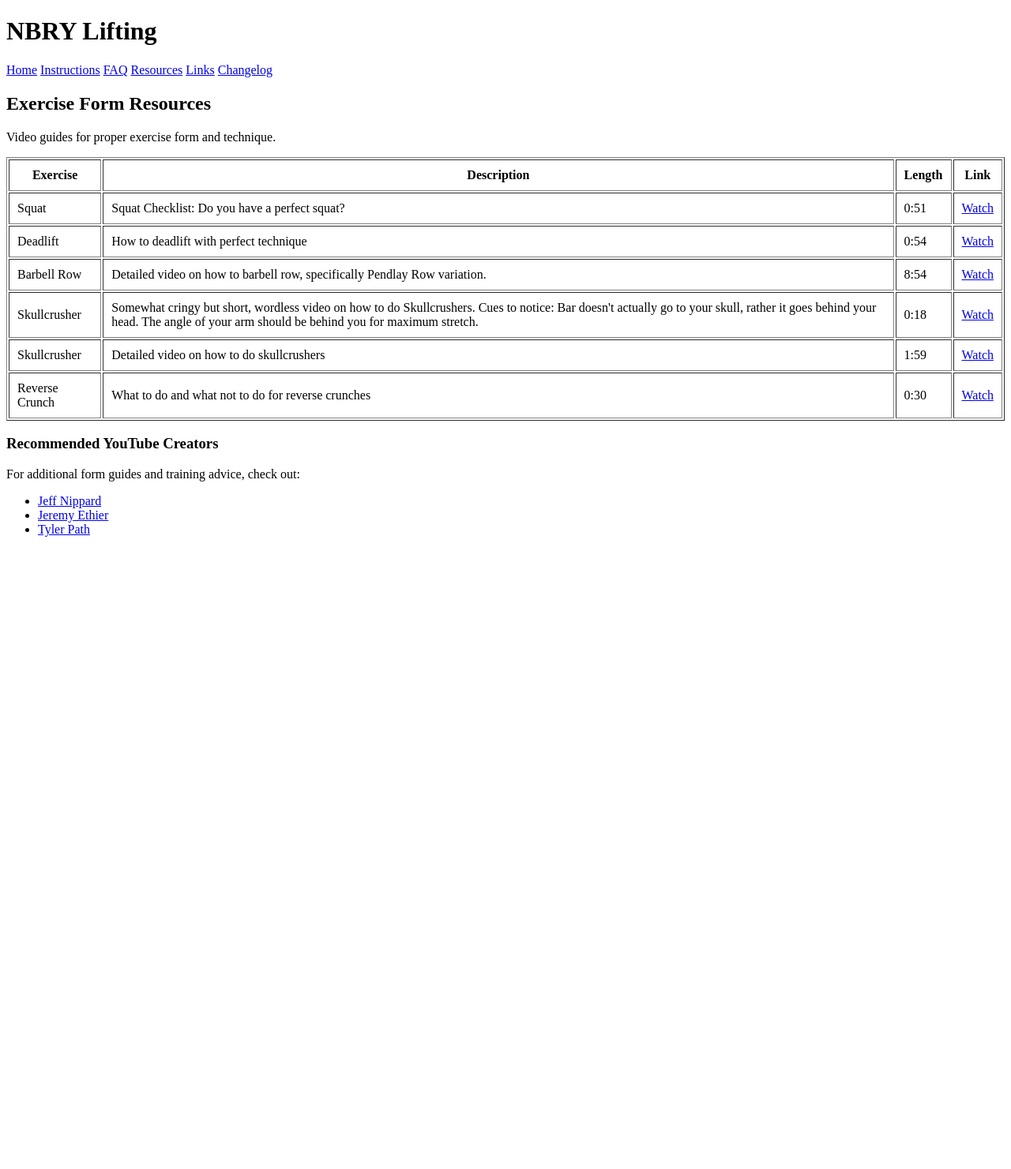
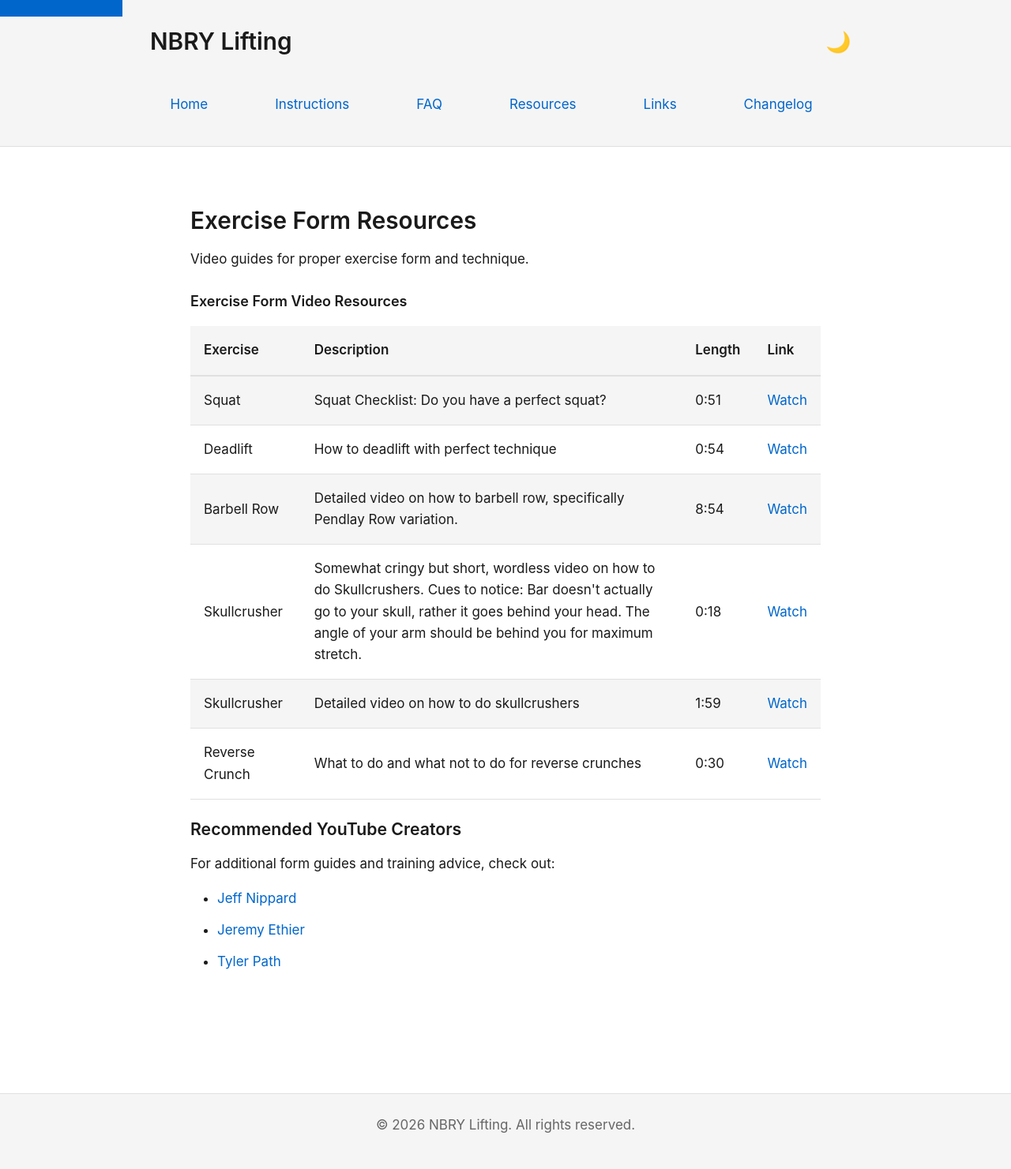
Before and after one commit to nbry/nbry-website, a FastAPI app: page /resources in a window 1280 px wide. Shown: the whole page at 79% size. Before the commit the page ends 680 px from the top, so only its background shows below. Run offline with FastAPI, Linux system fonts and the light colour scheme.

Commit message:
chore: draft style, improve html semantics

```diff
--- a/src/nbry_lifting_website/app.py
+++ b/src/nbry_lifting_website/app.py
@@ -1,11 +1,18 @@
 from pathlib import Path
 
 from fastapi import FastAPI, Request
+from fastapi.staticfiles import StaticFiles
 from fastapi.templating import Jinja2Templates
 
 app = FastAPI()
 
 templates = Jinja2Templates(directory=str(Path(__file__).parent / "templates"))
+
+app.mount(
+    "/static",
+    StaticFiles(directory=str(Path(__file__).parent / "static")),
+    name="static",
+)
 
 
 @app.get("/")
--- /dev/null
+++ b/src/nbry_lifting_website/static/css/main.css
@@ -0,0 +1,391 @@
+/* ========================================
+   CSS Custom Properties (Theme Variables)
+   ======================================== */
+
+:root {
+  /* Light mode colors */
+  --color-bg: #ffffff;
+  --color-bg-secondary: #f5f5f5;
+  --color-text: #1a1a1a;
+  --color-text-secondary: #666666;
+  --color-border: #e0e0e0;
+  --color-accent: #0066cc;
+  --color-accent-hover: #0052a3;
+  --color-focus: #0066cc;
+
+  /* Typography */
+  --font-family-base: -apple-system, BlinkMacSystemFont, "Segoe UI", Roboto,
+    "Helvetica Neue", Arial, sans-serif;
+  --font-family-mono: "Courier New", monospace;
+  --font-size-base: 16px;
+  --font-size-sm: 14px;
+  --font-size-lg: 18px;
+  --font-size-xl: 20px;
+  --line-height-base: 1.6;
+  --line-height-heading: 1.2;
+
+  /* Spacing (8px base unit) */
+  --space-xs: 0.5rem;
+  --space-sm: 0.75rem;
+  --space-md: 1rem;
+  --space-lg: 1.5rem;
+  --space-xl: 2rem;
+  --space-2xl: 3rem;
+
+  /* Transitions */
+  --transition-base: 200ms ease-in-out;
+}
+
+/* Dark mode colors */
+html[data-theme="dark"] {
+  --color-bg: #1a1a1a;
+  --color-bg-secondary: #2d2d2d;
+  --color-text: #f5f5f5;
+  --color-text-secondary: #b0b0b0;
+  --color-border: #404040;
+  --color-accent: #66b3ff;
+  --color-accent-hover: #99ccff;
+  --color-focus: #66b3ff;
+}
+
+/* ========================================
+   Reset & Normalize
+   ======================================== */
+
+* {
+  margin: 0;
+  padding: 0;
+  box-sizing: border-box;
+}
+
+html {
+  font-size: var(--font-size-base);
+  scroll-behavior: smooth;
+}
+
+body {
+  font-family: var(--font-family-base);
+  font-size: var(--font-size-base);
+  line-height: var(--line-height-base);
+  color: var(--color-text);
+  background-color: var(--color-bg);
+  transition: background-color var(--transition-base),
+    color var(--transition-base);
+}
+
+/* ========================================
+   Skip Link (Accessibility)
+   ======================================== */
+
+.skip-link {
+  position: absolute;
+  top: -40px;
+  left: 0;
+  background: var(--color-accent);
+  color: white;
+  padding: var(--space-md);
+  text-decoration: none;
+  z-index: 100;
+}
+
+.skip-link:focus {
+  top: 0;
+}
+
+/* ========================================
+   Typography
+   ======================================== */
+
+h1,
+h2,
+h3,
+h4,
+h5,
+h6 {
+  line-height: var(--line-height-heading);
+  margin-top: var(--space-lg);
+  margin-bottom: var(--space-md);
+  font-weight: 600;
+}
+
+h1 {
+  font-size: 2rem;
+}
+
+h2 {
+  font-size: 1.5rem;
+}
+
+h3 {
+  font-size: 1.25rem;
+}
+
+h4 {
+  font-size: 1.1rem;
+}
+
+p {
+  margin-bottom: var(--space-md);
+}
+
+a {
+  color: var(--color-accent);
+  text-decoration: none;
+  transition: color var(--transition-base);
+}
+
+a:hover {
+  color: var(--color-accent-hover);
+  text-decoration: underline;
+}
+
+a:focus {
+  outline: 2px solid var(--color-focus);
+  outline-offset: 2px;
+  border-radius: 2px;
+}
+
+/* ========================================
+   Layout (Header, Main, Footer)
+   ======================================== */
+
+body {
+  display: flex;
+  flex-direction: column;
+  min-height: 100vh;
+}
+
+main {
+  flex: 1;
+  width: 100%;
+  max-width: 900px;
+  margin: 0 auto;
+  padding: var(--space-xl) var(--space-md);
+}
+
+/* ========================================
+   Header & Navigation
+   ======================================== */
+
+header {
+  background-color: var(--color-bg-secondary);
+  border-bottom: 1px solid var(--color-border);
+  padding: var(--space-lg) var(--space-md);
+  position: sticky;
+  top: 0;
+  z-index: 50;
+}
+
+.header-container {
+  max-width: 900px;
+  margin: 0 auto;
+  display: flex;
+  justify-content: space-between;
+  align-items: center;
+  margin-bottom: var(--space-md);
+}
+
+header h1 {
+  margin: 0;
+  font-size: 1.75rem;
+}
+
+nav {
+  max-width: 900px;
+  margin: 0 auto;
+  display: flex;
+  flex-wrap: wrap;
+  gap: var(--space-md);
+}
+
+nav a {
+  padding: var(--space-sm) var(--space-md);
+  border-radius: 4px;
+  transition: background-color var(--transition-base),
+    color var(--transition-base);
+}
+
+nav a:hover {
+  background-color: var(--color-bg);
+  text-decoration: none;
+}
+
+nav a:focus {
+  outline: 2px solid var(--color-focus);
+  outline-offset: 2px;
+}
+
+/* ========================================
+   Theme Toggle Button
+   ======================================== */
+
+.theme-toggle {
+  background: none;
+  border: none;
+  font-size: 1.5rem;
+  cursor: pointer;
+  padding: var(--space-sm);
+  border-radius: 4px;
+  transition: background-color var(--transition-base);
+}
+
+.theme-toggle:hover {
+  background-color: var(--color-border);
+}
+
+.theme-toggle:focus {
+  outline: 2px solid var(--color-focus);
+  outline-offset: 2px;
+}
+
+/* ========================================
+   Lists
+   ======================================== */
+
+ul,
+ol {
+  margin: var(--space-md) 0;
+  padding-left: 2em;
+}
+
+li {
+  margin-bottom: var(--space-sm);
+}
+
+/* ========================================
+   Tables
+   ======================================== */
+
+table {
+  width: 100%;
+  border-collapse: collapse;
+  margin: var(--space-lg) 0;
+  background-color: var(--color-bg-secondary);
+}
+
+caption {
+  text-align: left;
+  margin-bottom: var(--space-md);
+  font-weight: 600;
+  font-size: var(--font-size-lg);
+}
+
+th,
+td {
+  padding: var(--space-md);
+  text-align: left;
+  border-bottom: 1px solid var(--color-border);
+}
+
+th {
+  background-color: var(--color-bg-secondary);
+  font-weight: 600;
+  border-bottom: 2px solid var(--color-border);
+}
+
+tbody tr:nth-child(even) {
+  background-color: var(--color-bg);
+}
+
+/* ========================================
+   Sections & Articles
+   ======================================== */
+
+section {
+  margin-bottom: var(--space-2xl);
+}
+
+article {
+  margin-bottom: var(--space-lg);
+  padding: var(--space-lg);
+  background-color: var(--color-bg-secondary);
+  border-radius: 4px;
+}
+
+/* ========================================
+   Footer
+   ======================================== */
+
+footer {
+  background-color: var(--color-bg-secondary);
+  border-top: 1px solid var(--color-border);
+  padding: var(--space-lg) var(--space-md);
+  text-align: center;
+  margin-top: var(--space-2xl);
+  color: var(--color-text-secondary);
+}
+
+/* ========================================
+   Responsive Design (Mobile-First)
+   ======================================== */
+
+/* Tablet breakpoint: 768px */
+@media (min-width: 768px) {
+  :root {
+    --font-size-base: 17px;
+  }
+
+  h1 {
+    font-size: 2.25rem;
+  }
+
+  h2 {
+    font-size: 1.75rem;
+  }
+
+  main {
+    padding: var(--space-2xl) var(--space-xl);
+  }
+
+  header {
+    padding: var(--space-xl) var(--space-lg);
+  }
+
+  .header-container {
+    margin-bottom: var(--space-lg);
+  }
+
+  nav {
+    gap: var(--space-lg);
+  }
+
+  nav a {
+    padding: var(--space-sm) var(--space-lg);
+  }
+}
+
+/* Desktop breakpoint: 1024px */
+@media (min-width: 1024px) {
+  main {
+    padding: var(--space-2xl);
+  }
+
+  header {
+    padding: var(--space-lg) var(--space-md);
+  }
+
+  nav {
+    gap: var(--space-xl);
+  }
+}
+
+/* Print styles */
+@media print {
+  header,
+  footer {
+    display: none;
+  }
+
+  body {
+    background-color: white;
+    color: black;
+  }
+
+  a {
+    color: black;
+  }
+
+  main {
+    max-width: 100%;
+  }
+}
--- /dev/null
+++ b/src/nbry_lifting_website/static/js/theme.js
@@ -0,0 +1,64 @@
+// Dark mode toggle functionality
+// Detects system preference, stores user choice in localStorage,
+// applies theme via data-theme attribute on <html>
+
+(function initTheme() {
+  const htmlElement = document.documentElement;
+  const themeToggleButton = document.getElementById("theme-toggle");
+  const STORAGE_KEY = "theme-preference";
+  const DARK_THEME = "dark";
+  const LIGHT_THEME = "light";
+
+  // Get user's theme preference from localStorage or system preference
+  function getThemePreference() {
+    const stored = localStorage.getItem(STORAGE_KEY);
+
+    if (stored) {
+      return stored;
+    }
+
+    // Check system preference
+    if (window.matchMedia("(prefers-color-scheme: dark)").matches) {
+      return DARK_THEME;
+    }
+
+    return LIGHT_THEME;
+  }
+
+  // Apply theme to HTML element
+  function applyTheme(theme) {
+    htmlElement.setAttribute("data-theme", theme);
+    localStorage.setItem(STORAGE_KEY, theme);
+
+    // Update button label based on current theme
+    if (theme === DARK_THEME) {
+      themeToggleButton.setAttribute("aria-label", "Switch to light mode");
+      themeToggleButton.textContent = "☀️";
+    } else {
+      themeToggleButton.setAttribute("aria-label", "Switch to dark mode");
+      themeToggleButton.textContent = "🌙";
+    }
+  }
+
+  // Toggle between light and dark themes
+  function toggleTheme() {
+    const currentTheme = htmlElement.getAttribute("data-theme");
+    const newTheme = currentTheme === DARK_THEME ? LIGHT_THEME : DARK_THEME;
+    applyTheme(newTheme);
+  }
+
+  // Initialize theme on page load
+  const initialTheme = getThemePreference();
+  applyTheme(initialTheme);
+
+  // Attach click handler to toggle button
+  themeToggleButton.addEventListener("click", toggleTheme);
+
+  // Listen for system preference changes
+  window
+    .matchMedia("(prefers-color-scheme: dark)")
+    .addEventListener("change", (event) => {
+      const newTheme = event.matches ? DARK_THEME : LIGHT_THEME;
+      applyTheme(newTheme);
+    });
+})();
--- a/src/nbry_lifting_website/templates/base.html
+++ b/src/nbry_lifting_website/templates/base.html
@@ -1,14 +1,22 @@
 <!doctype html>
-<html lang="en">
+<html lang="en" data-theme="light">
   <head>
     <meta charset="UTF-8" />
     <meta name="viewport" content="width=device-width, initial-scale=1.0" />
     <title>{% block title %}Home{% endblock %}</title>
+    <link rel="stylesheet" href="{{ url_for('static', path='css/main.css') }}" />
   </head>
   <body>
+    <a href="#main-content" class="skip-link">Skip to content</a>
+
     <header>
-      <h1>NBRY Lifting</h1>
-      <nav>
+      <div class="header-container">
+        <h1>NBRY Lifting</h1>
+        <button id="theme-toggle" class="theme-toggle" aria-label="Toggle dark mode" type="button">
+          🌙
+        </button>
+      </div>
+      <nav aria-label="Main navigation">
         <a href="/">Home</a>
         <a href="/instructions">Instructions</a>
         <a href="/faq">FAQ</a>
@@ -18,6 +26,12 @@
       </nav>
     </header>
 
-    <div id="content">{% block content %}{% endblock %}</div>
+    <main id="main-content">{% block content %}{% endblock %}</main>
+
+    <footer>
+      <p>&copy; 2026 NBRY Lifting. All rights reserved.</p>
+    </footer>
+
+    <script src="{{ url_for('static', path='js/theme.js') }}" defer></script>
   </body>
 </html>
--- a/src/nbry_lifting_website/templates/home.html
+++ b/src/nbry_lifting_website/templates/home.html
@@ -6,7 +6,7 @@
 
 {% block content %}
   <div class="content">
-    <h2>About</h2>
+    <h2>About Blah BLah</h2>
     <p>
       A repeatable 5-week, 4-day/week powerbuilding program for intermediate lifters, using a
       full-body split and block periodization. This program trains "The Big Six" compound movement
--- a/src/nbry_lifting_website/templates/resources.html
+++ b/src/nbry_lifting_website/templates/resources.html
@@ -1,21 +1,19 @@
-{% extends "base.html" %}
-
-{% block title %}
-  Resources - NBRY Lifting
-{% endblock %}
-
+{% extends "base.html" %} {% block title %}Resources - NBRY Lifting{% endblock %}
 {% block content %}
-  <div class="content">
-    <h2>Exercise Form Resources</h2>
+  <section aria-labelledby="resources-heading">
+    <h2 id="resources-heading">Exercise Form Resources</h2>
     <p>Video guides for proper exercise form and technique.</p>
 
-    <table border="1" cellpadding="10">
+    <table>
+      <caption>
+        Exercise Form Video Resources
+      </caption>
       <thead>
         <tr>
-          <th>Exercise</th>
-          <th>Description</th>
-          <th>Length</th>
-          <th>Link</th>
+          <th scope="col">Exercise</th>
+          <th scope="col">Description</th>
+          <th scope="col">Length</th>
+          <th scope="col">Link</th>
         </tr>
       </thead>
       <tbody>
@@ -23,19 +21,43 @@
           <td>Squat</td>
           <td>Squat Checklist: Do you have a perfect squat?</td>
           <td>0:51</td>
-          <td><a href="https://www.youtube.com/shorts/PPmvh7gBTi0" target="_blank">Watch</a></td>
+          <td>
+            <a
+              href="https://www.youtube.com/shorts/PPmvh7gBTi0"
+              target="_blank"
+              rel="noopener noreferrer"
+              aria-label="Watch Squat Checklist video (opens in new window)"
+              >Watch</a
+            >
+          </td>
         </tr>
         <tr>
           <td>Deadlift</td>
           <td>How to deadlift with perfect technique</td>
           <td>0:54</td>
-          <td><a href="https://www.youtube.com/shorts/ZaTM37cfiDs" target="_blank">Watch</a></td>
+          <td>
+            <a
+              href="https://www.youtube.com/shorts/ZaTM37cfiDs"
+              target="_blank"
+              rel="noopener noreferrer"
+              aria-label="Watch Deadlift technique video (opens in new window)"
+              >Watch</a
+            >
+          </td>
         </tr>
         <tr>
           <td>Barbell Row</td>
           <td>Detailed video on how to barbell row, specifically Pendlay Row variation.</td>
           <td>8:54</td>
-          <td><a href="https://www.youtube.com/watch?v=axoeDmW0oAY" target="_blank">Watch</a></td>
+          <td>
+            <a
+              href="https://www.youtube.com/watch?v=axoeDmW0oAY"
+              target="_blank"
+              rel="noopener noreferrer"
+              aria-label="Watch Barbell Row video (opens in new window)"
+              >Watch</a
+            >
+          </td>
         </tr>
         <tr>
           <td>Skullcrusher</td>
@@ -45,19 +67,43 @@
             your arm should be behind you for maximum stretch.
           </td>
           <td>0:18</td>
-          <td><a href="https://www.youtube.com/shorts/nVo7WCDSNqQ" target="_blank">Watch</a></td>
+          <td>
+            <a
+              href="https://www.youtube.com/shorts/nVo7WCDSNqQ"
+              target="_blank"
+              rel="noopener noreferrer"
+              aria-label="Watch Skullcrusher form video (opens in new window)"
+              >Watch</a
+            >
+          </td>
         </tr>
         <tr>
           <td>Skullcrusher</td>
           <td>Detailed video on how to do skullcrushers</td>
           <td>1:59</td>
-          <td><a href="https://www.youtube.com/watch?v=S0fmDR60X-o" target="_blank">Watch</a></td>
+          <td>
+            <a
+              href="https://www.youtube.com/watch?v=S0fmDR60X-o"
+              target="_blank"
+              rel="noopener noreferrer"
+              aria-label="Watch detailed Skullcrusher video (opens in new window)"
+              >Watch</a
+            >
+          </td>
         </tr>
         <tr>
           <td>Reverse Crunch</td>
           <td>What to do and what not to do for reverse crunches</td>
           <td>0:30</td>
-          <td><a href="https://www.youtube.com/shorts/Xcs6isX8bZw" target="_blank">Watch</a></td>
+          <td>
+            <a
+              href="https://www.youtube.com/shorts/Xcs6isX8bZw"
+              target="_blank"
+              rel="noopener noreferrer"
+              aria-label="Watch Reverse Crunch video (opens in new window)"
+              >Watch</a
+            >
+          </td>
         </tr>
       </tbody>
     </table>
```
Also changed, not shown: other parts of src/nbry_lifting_website/templates/resources.html (+28 -4 lines), src/nbry_lifting_website/templates/changelog.html (+10 -12 lines), src/nbry_lifting_website/templates/faq.html (+37 -24 lines).
